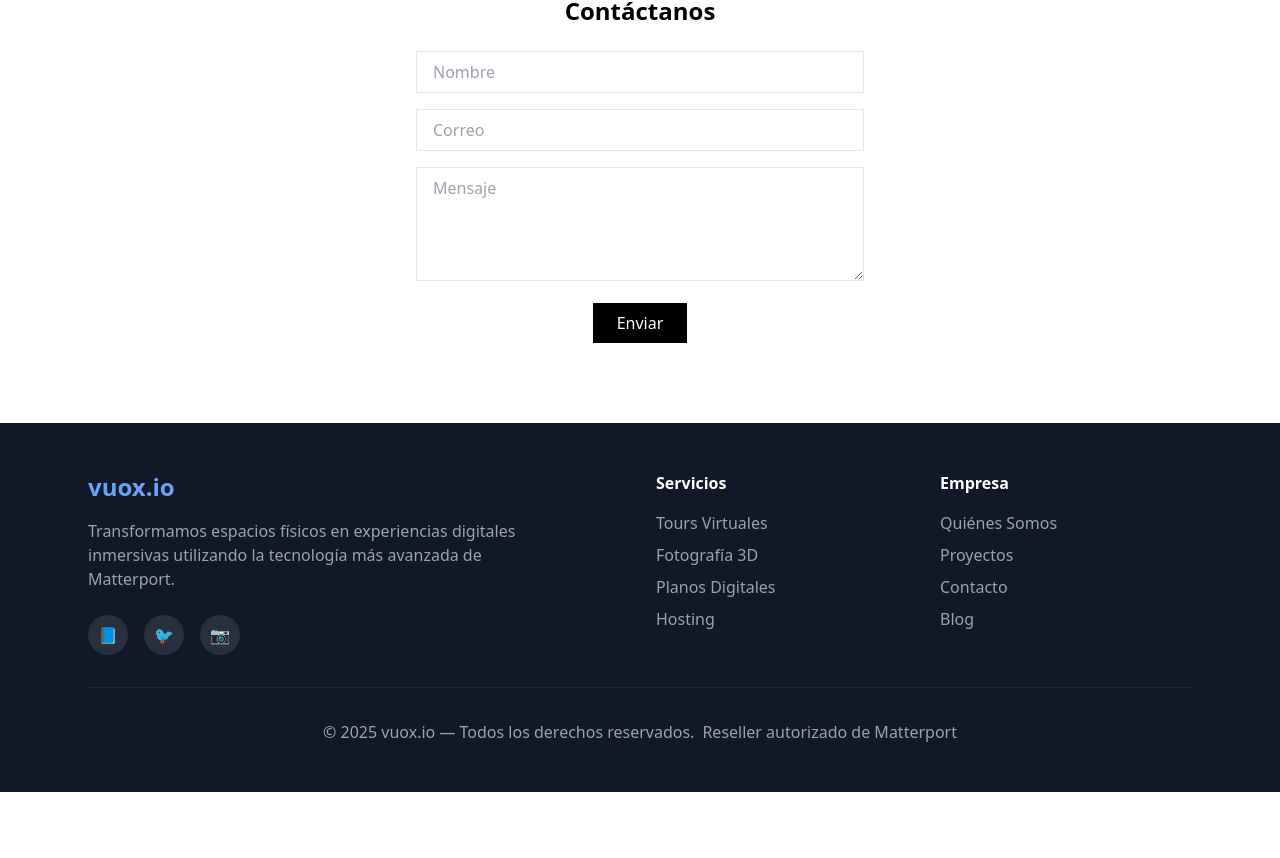
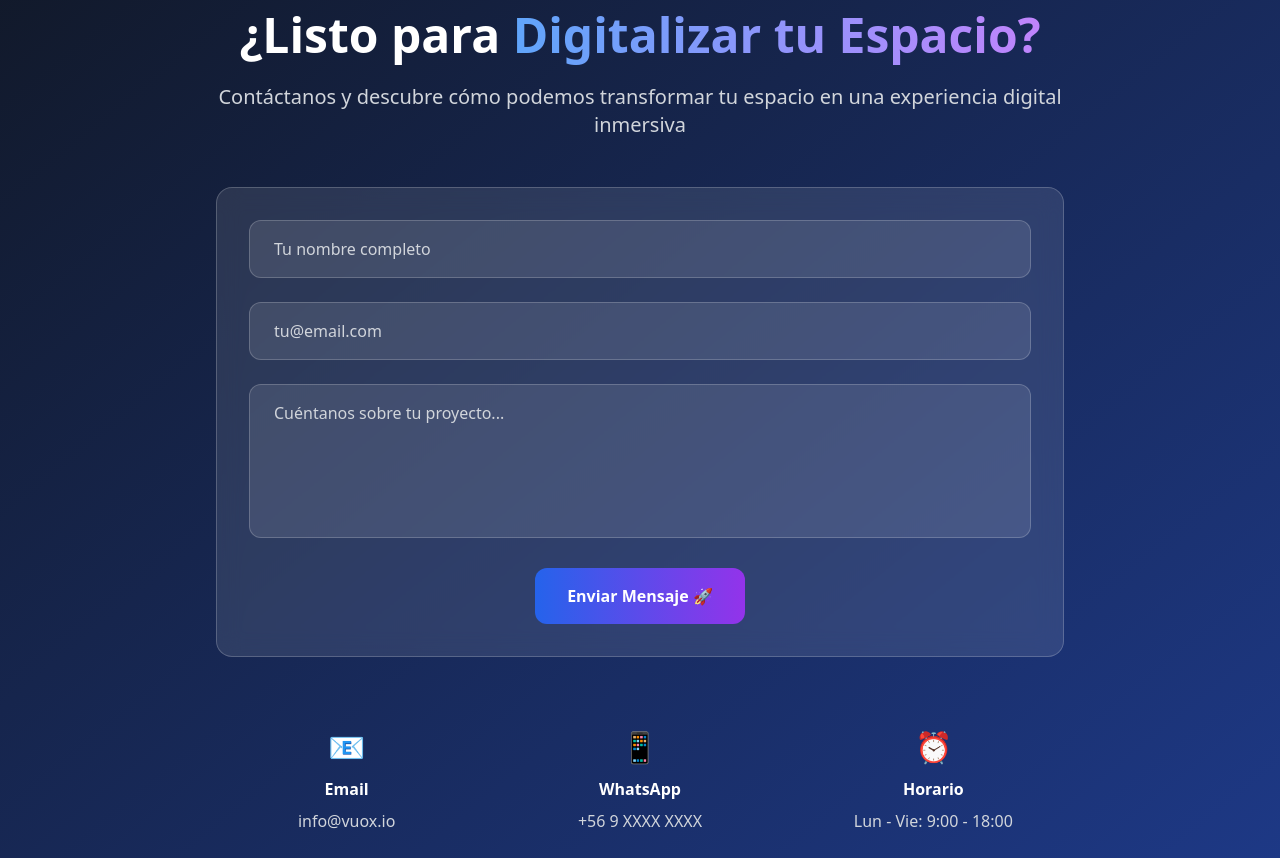
Before and after one commit to MoeRiley/Vuox, a React (Vite) app: page / in a window 1280 px wide. Shown: the part 4822-5680 px from the top of the page. Before the commit the page ends 5614 px from the top, so only its background shows below. Built offline with nearby package versions, Linux system fonts and the light colour scheme.

Commit message:
contacto-done

```diff
--- a/src/components/Contacto.jsx
+++ b/src/components/Contacto.jsx
@@ -1,13 +1,101 @@
-const Contacto = () => (
-  <section id="contacto" className="py-20 bg-white text-center">
-    <h2 className="text-2xl font-bold mb-6">Contáctanos</h2>
-    <form className="max-w-md mx-auto space-y-4">
-      <input type="text" placeholder="Nombre" className="w-full border px-4 py-2" />
-      <input type="email" placeholder="Correo" className="w-full border px-4 py-2" />
-      <textarea placeholder="Mensaje" className="w-full border px-4 py-2" rows="4" />
-      <button type="submit" className="bg-black text-white px-6 py-2">Enviar</button>
-    </form>
-  </section>
-)
+import React, { useState } from 'react';
 
-export default Contacto
+const Contacto = () => {
+  const [formData, setFormData] = useState({
+    nombre: '',
+    email: '',
+    mensaje: ''
+  });
+
+  const handleSubmit = (e) => {
+    e.preventDefault();
+    console.log('Formulario enviado:', formData);
+    // Aquí iría la lógica de envío
+    alert('¡Gracias por tu mensaje! Te contactaremos pronto.');
+    setFormData({ nombre: '', email: '', mensaje: '' });
+  };
+
+  const handleChange = (e) => {
+    setFormData({
+      ...formData,
+      [e.target.name]: e.target.value
+    });
+  };
+
+  return (
+    <section id="contacto" className="py-24 bg-gradient-to-br from-gray-900 to-blue-900 text-white">
+      <div className="max-w-4xl mx-auto px-6 text-center">
+        <h2 className="text-4xl md:text-5xl font-bold mb-6">
+          ¿Listo para <span className="bg-gradient-to-r from-blue-400 to-purple-400 bg-clip-text text-transparent">Digitalizar tu Espacio?</span>
+        </h2>
+        <p className="text-xl text-gray-300 mb-12">
+          Contáctanos y descubre cómo podemos transformar tu espacio en una experiencia digital inmersiva
+        </p>
+
+        <div className="bg-white/10 backdrop-blur-md rounded-2xl p-8 border border-white/20">
+          <form onSubmit={handleSubmit} className="space-y-6">
+            <div>
+              <input
+                type="text"
+                name="nombre"
+                placeholder="Tu nombre completo"
+                value={formData.nombre}
+                onChange={handleChange}
+                required
+                className="w-full bg-white/10 border border-white/20 rounded-xl px-6 py-4 text-white placeholder-gray-300 focus:outline-none focus:border-blue-400 focus:bg-white/20 transition-all duration-200"
+              />
+            </div>
+            <div>
+              <input
+                type="email"
+                name="email"
+                placeholder="tu@email.com"
+                value={formData.email}
+                onChange={handleChange}
+                required
+                className="w-full bg-white/10 border border-white/20 rounded-xl px-6 py-4 text-white placeholder-gray-300 focus:outline-none focus:border-blue-400 focus:bg-white/20 transition-all duration-200"
+              />
+            </div>
+            <div>
+              <textarea
+                name="mensaje"
+                placeholder="Cuéntanos sobre tu proyecto..."
+                value={formData.mensaje}
+                onChange={handleChange}
+                required
+                rows="5"
+                className="w-full bg-white/10 border border-white/20 rounded-xl px-6 py-4 text-white placeholder-gray-300 focus:outline-none focus:border-blue-400 focus:bg-white/20 transition-all duration-200 resize-none"
+              />
+            </div>
+            <button
+              type="submit"
+              className="bg-gradient-to-r from-blue-600 to-purple-600 text-white px-8 py-4 rounded-xl font-semibold hover:shadow-xl hover:scale-105 transition-all duration-200 w-full md:w-auto"
+            >
+              Enviar Mensaje 🚀
+            </button>
+          </form>
+        </div>
+
+        <div className="mt-12 grid grid-cols-1 md:grid-cols-3 gap-8 text-center">
+          <div className="p-6">
+            <div className="text-3xl mb-3">📧</div>
+            <h3 className="font-semibold mb-2">Email</h3>
+            <p className="text-gray-300">info@vuox.io</p>
+          </div>
+          <div className="p-6">
+            <div className="text-3xl mb-3">📱</div>
+            <h3 className="font-semibold mb-2">WhatsApp</h3>
+            <p className="text-gray-300">+56 9 XXXX XXXX</p>
+          </div>
+          <div className="p-6">
+            <div className="text-3xl mb-3">⏰</div>
+            <h3 className="font-semibold mb-2">Horario</h3>
+            <p className="text-gray-300">Lun - Vie: 9:00 - 18:00</p>
+          </div>
+        </div>
+      </div>
+    </section>
+  );
+};
+
+export default Contacto;
```
